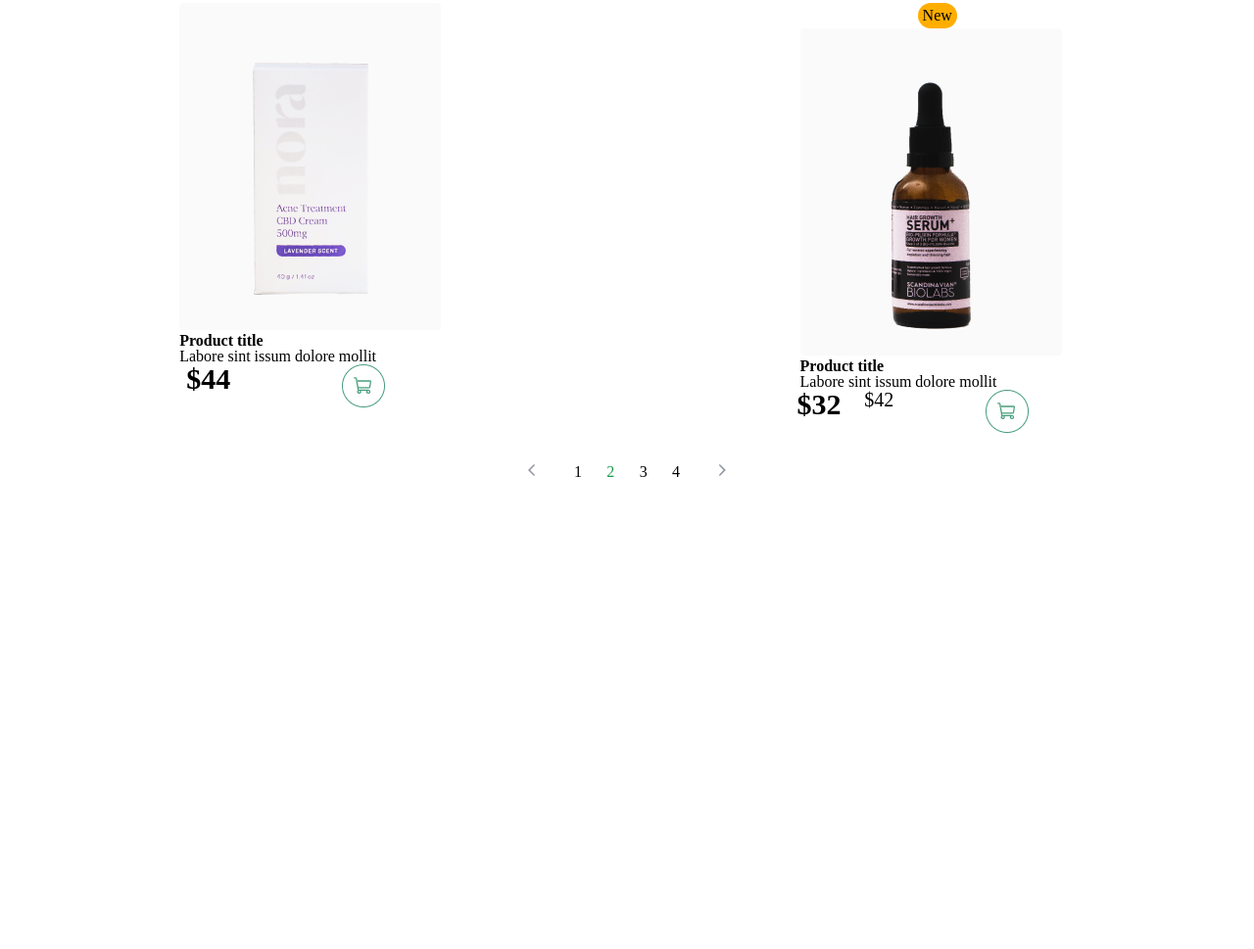
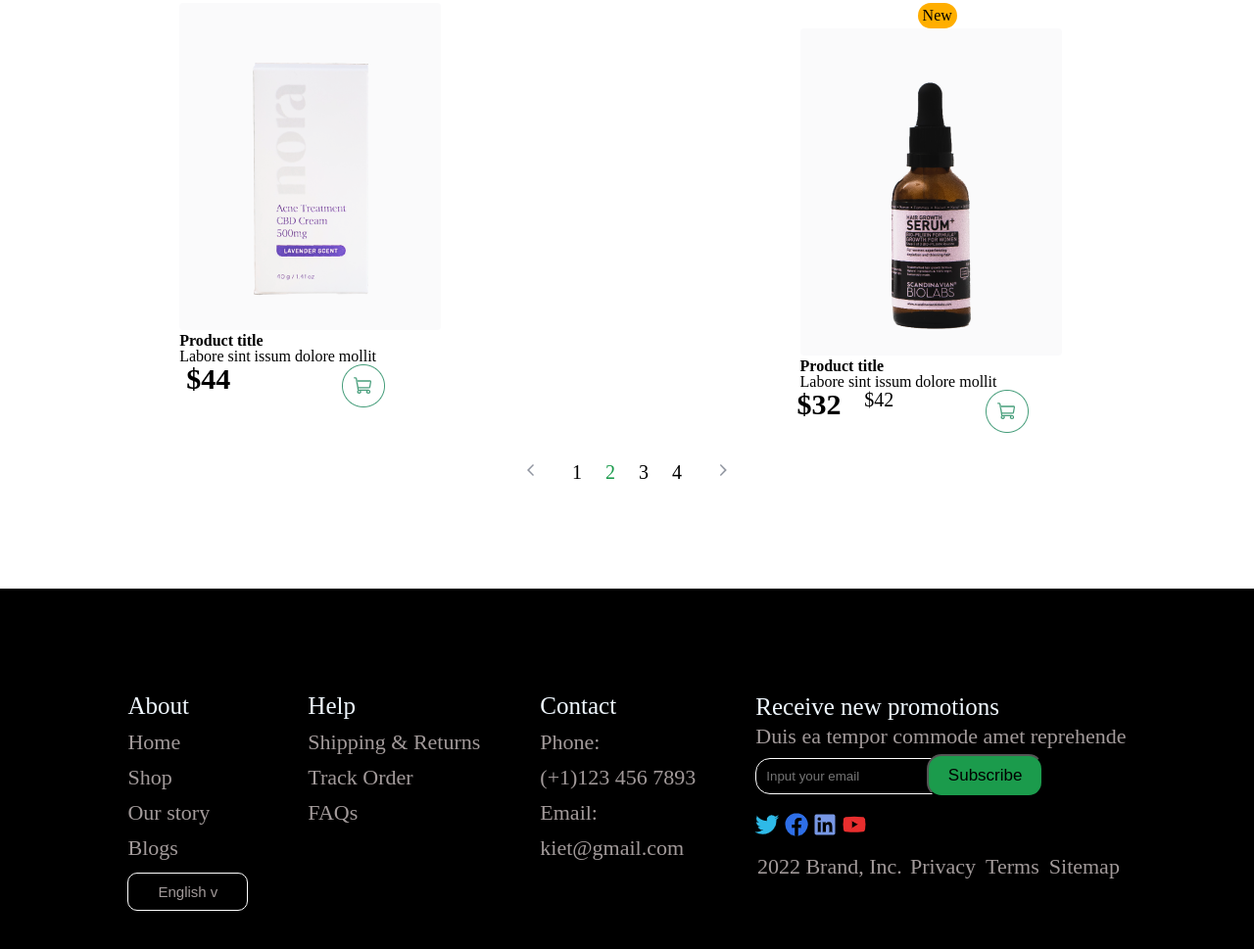
Before and after one commit to trantuankiet5980/tranTuanKiet_THUONGKY, a plain HTML site: page index.html in a window 1280 px wide. Shown: the part 2074-3043 px from the top of the page at 98% size. Before the commit the page ends 2575 px from the top, so only its background shows below. Drawn offline with Linux system fonts and the light colour scheme.

Commit message:
Da hoan thanh

```diff
--- a/index.html
+++ b/index.html
@@ -189,10 +189,53 @@
             </div>
         </div>
         <div class="end">
-            <div class=""></div>
-            <div class=""></div>
-            <div class=""></div>
-            <div class=""></div>
+            <div class="about">
+                <div class="a">About</div>
+                <div>Home</div>
+                <div>Shop</div>
+                <div>Our story</div>
+                <div>Blogs</div>
+                <div>
+                    <button class="e">English      v</button>
+                </div>
+            </div>
+            <div class="help">
+                <div class="h">Help</div>
+                <div>Shipping & Returns</div>
+                <div>Track Order</div>
+                <div>FAQs</div>
+            </div>
+            <div class="contact">
+                <div class="c">Contact</div>
+                <div>Phone:</div>
+                <div>(+1)123 456 7893</div>
+                <div>Email:</div>
+                <div>kiet@gmail.com</div>
+            </div>
+            <div class="receive">
+                <div>
+                    <div class="r">Receive new promotions</div>
+                    <div class="d">Duis ea tempor commode amet reprehende</div>
+                    <div class="email">
+                        <input id="your" type="text" placeholder="Input your email">
+                        <button class="sub">Subscribe</button>
+                    </div>
+                </div>
+                <div>
+                    <img src="../1_ProductListing/t.png" alt="">
+                    <img src="../1_ProductListing/f.png" alt="">
+                    <img src="../1_ProductListing/i.png" alt="">
+                    <img src="../1_ProductListing/y.png" alt="">
+                </div>
+                <div class="new">
+                    <p>2022 Brand, Inc.</p>
+                    <ul class="p">
+                        <li>Privacy</li>
+                        <li> Terms</li>
+                        <li> Sitemap</li>
+                    </ul>
+                </div>
+            </div>
         </div>
     </div>
 </body>
--- a/style.css
+++ b/style.css
@@ -157,7 +157,67 @@ table {
     align-items: center;
     width: 20%;
     margin-left: 40% ;
+    font-size: 20px;
+    font-weight: 100;
 }
 .hai {
     color: #1b9b4c;
 }
+.end {
+    display: flex;
+    font-size: 22px;
+    background-color: black;
+    color: rgb(162, 154, 154);
+    margin-top: 100px;
+    padding: 100px;
+    justify-content: space-around;
+}
+.about > div{
+    padding: 7px 0;
+}
+.e {
+    background-color: black;
+    color: rgb(162, 154, 154);
+    border: 1px solid #fff;
+    border-radius: 10px;
+    font-size: 15px;
+}
+.help > div{
+    padding: 7px 0;
+}
+.contact > div{
+    padding: 7px 0;
+}
+.receive > div {
+    padding: 8px 0;
+}
+.a, .h, .c, .r {
+    font-size: 25px;
+    color: aliceblue;
+}
+.d {
+    margin: 7px 0;
+}
+#your{
+    padding: 10px 10px;
+    border-radius: 15px;
+    background-color: black;
+    border: 1px solid #fff;
+}
+.email > button{
+    border-radius: 15px;
+    padding: 10px 20px;
+    background-color: #1b9b4c;
+    margin-left: -30px;
+    font-size: 17px;
+}
+.new {
+    display: flex;
+    justify-content: space-around;
+}
+.p {
+    display: flex;
+}
+.p > li {
+    margin: 0 5px;
+}
```
Also changed, not shown: 1_ProductListing/f.png (renamed from 1_ProductListing/Facebook 1.png), 1_ProductListing/i.png (renamed from 1_ProductListing/LinkedIn 1.png), 1_ProductListing/t.png (renamed from 1_ProductListing/Twitter 1.png), 1_ProductListing/y.png (renamed from 1_ProductListing/YouTube 1.png).
